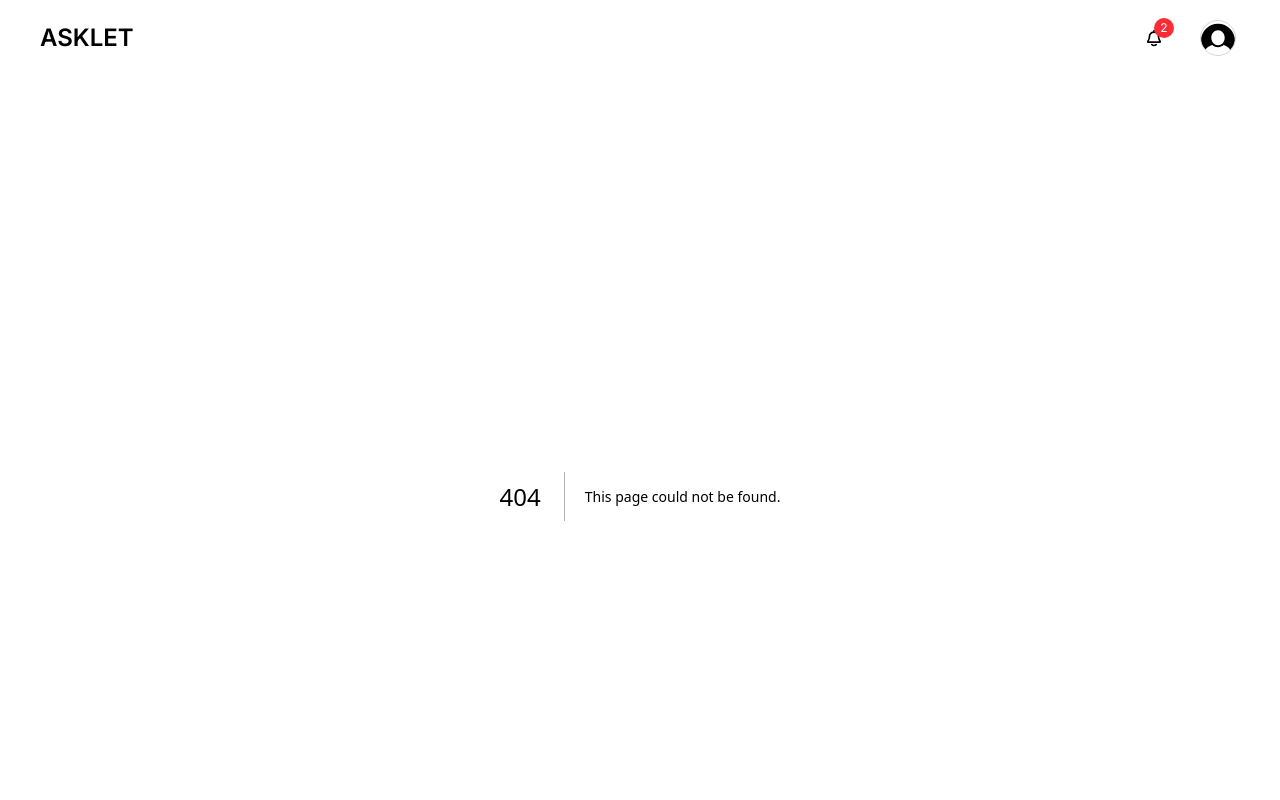
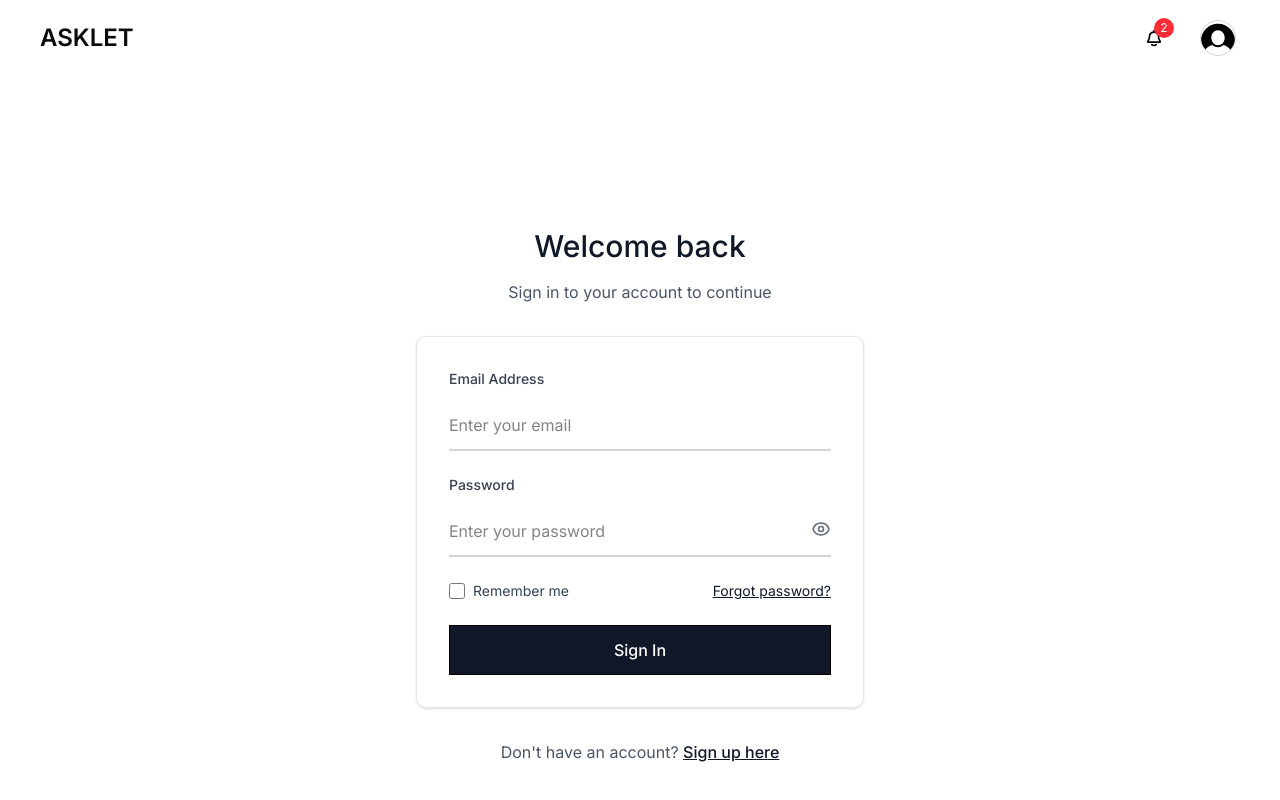
Before and after one commit to sankalp-singh-07/asklet, a Next.js app: page /sign-in in a window 1280 px wide. Before the commit this address had no page. Shown: the top 800 px of the page. Built offline with nearby package versions, Linux system fonts and the light colour scheme.

Commit message:
created the sign in page

```diff
--- /dev/null
+++ b/app/(auth)/sign-in/page.tsx
@@ -0,0 +1,277 @@
+"use client";
+
+import { useState } from "react";
+import { useRouter } from "next/navigation";
+import Link from "next/link";
+import Button from "@/components/Button";
+
+interface FormData {
+  email: string;
+  password: string;
+}
+
+interface FormErrors {
+  email?: string;
+  password?: string;
+  general?: string;
+}
+
+export default function SignIn() {
+  const router = useRouter();
+  const [formData, setFormData] = useState<FormData>({
+    email: "",
+    password: "",
+  });
+  const [errors, setErrors] = useState<FormErrors>({});
+  const [isSubmitting, setIsSubmitting] = useState(false);
+  const [showPassword, setShowPassword] = useState(false);
+
+  const validateForm = (): boolean => {
+    const newErrors: FormErrors = {};
+
+    if (!formData.email.trim()) {
+      newErrors.email = "Email is required";
+    } else if (!/^[^\s@]+@[^\s@]+\.[^\s@]+$/.test(formData.email)) {
+      newErrors.email = "Please enter a valid email address";
+    }
+
+    if (!formData.password.trim()) {
+      newErrors.password = "Password is required";
+    } else if (formData.password.length < 6) {
+      newErrors.password = "Password must be at least 6 characters long";
+    }
+
+    setErrors(newErrors);
+    return Object.keys(newErrors).length === 0;
+  };
+
+  const handleInputChange = (e: React.ChangeEvent<HTMLInputElement>) => {
+    const { name, value } = e.target;
+    setFormData((prev) => ({
+      ...prev,
+      [name]: value,
+    }));
+
+    if (errors[name as keyof FormErrors]) {
+      setErrors((prev) => ({
+        ...prev,
+        [name]: undefined,
+      }));
+    }
+
+    if (errors.general) {
+      setErrors((prev) => ({
+        ...prev,
+        general: undefined,
+      }));
+    }
+  };
+
+  const handleSubmit = async (e: React.FormEvent) => {
+    e.preventDefault();
+
+    if (!validateForm()) {
+      return;
+    }
+
+    setIsSubmitting(true);
+
+    try {
+      await new Promise((resolve) => setTimeout(resolve, 1500));
+
+      // Simulate authentication
+      const success = Math.random() > 0.3; // 70% success rate for demo
+
+      if (success) {
+        console.log("Sign in successful:", formData.email);
+        router.push("/");
+      } else {
+        setErrors({
+          general: "Invalid email or password. Please try again.",
+        });
+      }
+    } catch (error) {
+      console.error("Sign in error:", error);
+      setErrors({
+        general: "Something went wrong. Please try again.",
+      });
+    } finally {
+      setIsSubmitting(false);
+    }
+  };
+
+  const handleForgotPassword = () => {
+    console.log("Forgot password");
+    router.push("/forgot-password");
+  };
+
+  return (
+    <div className="min-h-screen bg-white flex items-center justify-center py-8 px-4 sm:px-6 lg:px-8">
+      <div className="max-w-md w-full space-y-8">
+        {/* Header */}
+        <div className="text-center">
+          <h2 className="text-2xl sm:text-3xl font-medium text-gray-900">
+            Welcome back
+          </h2>
+          <p className="mt-4 text-sm sm:text-base text-gray-600">
+            Sign in to your account to continue
+          </p>
+        </div>
+
+        {/* Sign In Form */}
+        <div className="bg-white border border-gray-200 rounded-lg shadow-sm p-6 sm:p-8">
+          {errors.general && (
+            <div className="mb-6 p-4 bg-red-50 border border-red-200 rounded-md">
+              <p className="text-sm text-red-600">{errors.general}</p>
+            </div>
+          )}
+
+          <form onSubmit={handleSubmit} className="space-y-6">
+            <div>
+              <label
+                htmlFor="email"
+                className="block text-sm font-medium text-gray-700 mb-3"
+              >
+                Email Address
+              </label>
+              <input
+                type="email"
+                id="email"
+                name="email"
+                value={formData.email}
+                onChange={handleInputChange}
+                className={`w-full px-0 py-3 text-base bg-transparent border-0 border-b-2 focus:outline-none focus:ring-0 transition-colors ${
+                  errors.email
+                    ? "border-red-500 focus:border-red-500"
+                    : "border-gray-300 focus:border-gray-900"
+                }`}
+                placeholder="Enter your email"
+                disabled={isSubmitting}
+              />
+              {errors.email && (
+                <p className="mt-2 text-sm text-red-600">{errors.email}</p>
+              )}
+            </div>
+
+            <div>
+              <label
+                htmlFor="password"
+                className="block text-sm font-medium text-gray-700 mb-3"
+              >
+                Password
+              </label>
+              <div className="relative">
+                <input
+                  type={showPassword ? "text" : "password"}
+                  id="password"
+                  name="password"
+                  value={formData.password}
+                  onChange={handleInputChange}
+                  className={`w-full px-0 py-3 pr-10 text-base bg-transparent border-0 border-b-2 focus:outline-none focus:ring-0 transition-colors ${
+                    errors.password
+                      ? "border-red-500 focus:border-red-500"
+                      : "border-gray-300 focus:border-gray-900"
+                  }`}
+                  placeholder="Enter your password"
+                  disabled={isSubmitting}
+                />
+                <button
+                  type="button"
+                  onClick={() => setShowPassword(!showPassword)}
+                  className="absolute right-0 top-3 text-gray-500 hover:text-gray-700 transition-colors"
+                  disabled={isSubmitting}
+                >
+                  {showPassword ? (
+                    <svg
+                      className="w-5 h-5"
+                      fill="none"
+                      stroke="currentColor"
+                      viewBox="0 0 24 24"
+                    >
+                      <path
+                        strokeLinecap="round"
+                        strokeLinejoin="round"
+                        strokeWidth={2}
+                        d="M13.875 18.825A10.05 10.05 0 0112 19c-4.478 0-8.268-2.943-9.543-7a9.97 9.97 0 011.563-3.029m5.858.908a3 3 0 114.243 4.243M9.878 9.878l4.242 4.242M9.878 9.878L3 3m6.878 6.878L21 21"
+                      />
+                    </svg>
+                  ) : (
+                    <svg
+                      className="w-5 h-5"
+                      fill="none"
+                      stroke="currentColor"
+                      viewBox="0 0 24 24"
+                    >
+                      <path
+                        strokeLinecap="round"
+                        strokeLinejoin="round"
+                        strokeWidth={2}
+                        d="M15 12a3 3 0 11-6 0 3 3 0 016 0z"
+                      />
+                      <path
+                        strokeLinecap="round"
+                        strokeLinejoin="round"
+                        strokeWidth={2}
+                        d="M2.458 12C3.732 7.943 7.523 5 12 5c4.478 0 8.268 2.943 9.542 7-1.274 4.057-5.064 7-9.542 7-4.477 0-8.268-2.943-9.542-7z"
+                      />
+                    </svg>
+                  )}
+                </button>
+              </div>
+              {errors.password && (
+                <p className="mt-2 text-sm text-red-600">{errors.password}</p>
+              )}
+            </div>
+
+            <div className="flex items-center justify-between">
+              <div className="flex items-center">
+                <input
+                  id="remember-me"
+                  name="remember-me"
+                  type="checkbox"
+                  className="h-4 w-4 text-gray-900 focus:ring-gray-900 border-gray-300 rounded"
+                />
+                <label
+                  htmlFor="remember-me"
+                  className="ml-2 block text-sm text-gray-700"
+                >
+                  Remember me
+                </label>
+              </div>
+
+              <button
+                type="button"
+                onClick={handleForgotPassword}
+                className="text-sm text-gray-900 hover:text-gray-600 underline transition-colors"
+                disabled={isSubmitting}
+              >
+                Forgot password?
+              </button>
+            </div>
+
+            <Button
+              type="submit"
+              disabled={isSubmitting}
+              className="w-full py-3 bg-gray-900 text-white hover:bg-gray-800 disabled:bg-gray-400 disabled:cursor-not-allowed"
+            >
+              {isSubmitting ? "Signing in..." : "Sign In"}
+            </Button>
+          </form>
+        </div>
+
+        {/* Sign Up Link */}
+        <div className="text-center">
+          <p className="text-sm sm:text-base text-gray-600">
+            Don't have an account?{" "}
+            <Link
+              href="/signup"
+              className="font-medium text-gray-900 hover:text-gray-600 underline transition-colors"
+            >
+              Sign up here
+            </Link>
+          </p>
+        </div>
+      </div>
+    </div>
+  );
+}
--- a/app/(auth)/sign-up/page.tsx
+++ b/app/(auth)/sign-up/page.tsx
@@ -114,7 +114,7 @@ export default function SignUp() {
           name: formData.name,
           email: formData.email,
         });
-        router.push("/signin?message=account-created");
+        router.push("/sign-in?message=account-created");
       } else {
         setErrors({
           general: "Email already exists. Please try with a different email.",
@@ -449,7 +449,7 @@ export default function SignUp() {
           <p className="text-sm sm:text-base text-gray-600">
             Already have an account?{" "}
             <Link
-              href="/signin"
+              href="/sign-in"
               className="font-medium text-gray-900 hover:text-gray-600 underline transition-colors"
             >
               Sign in here
```
